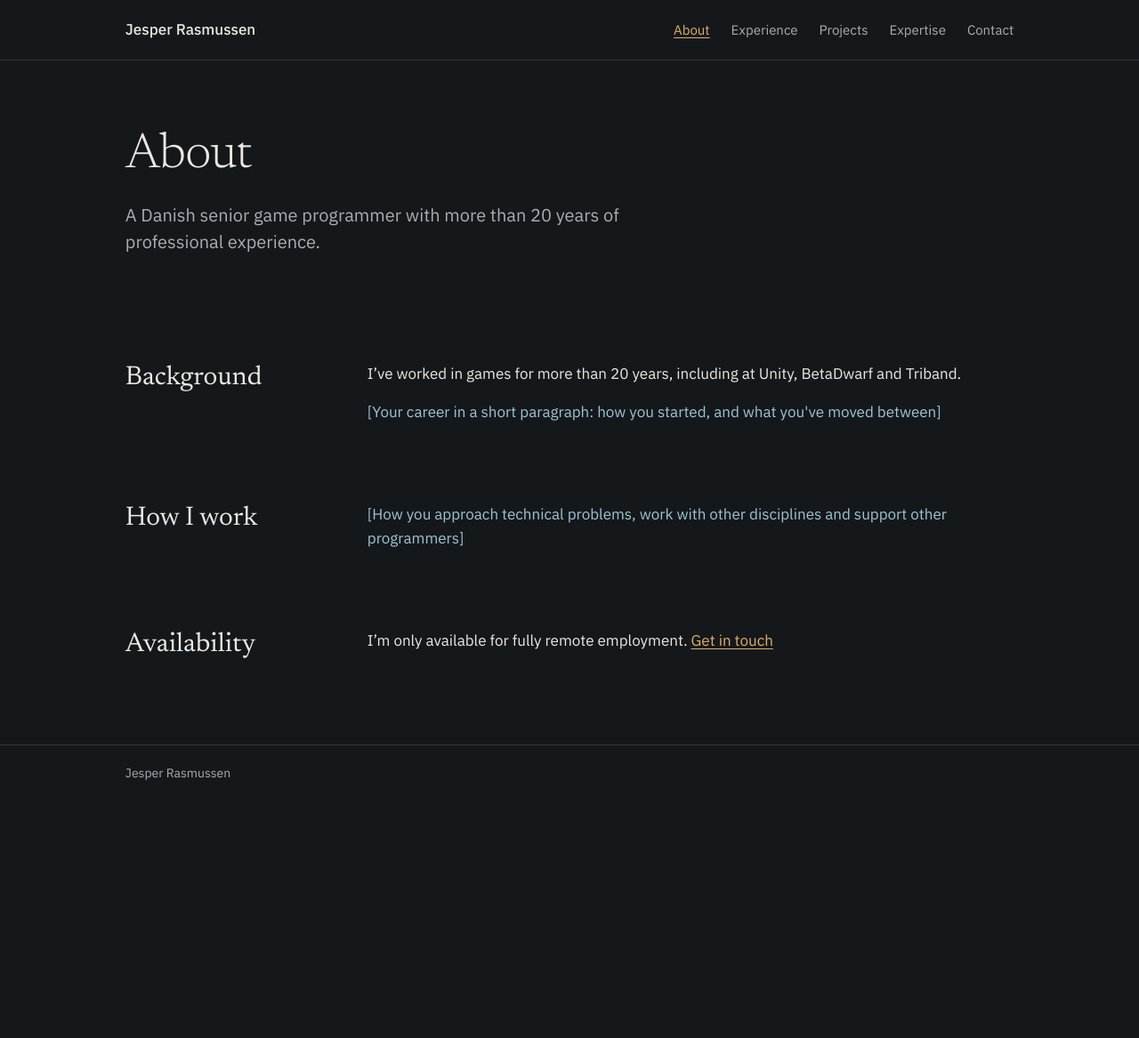
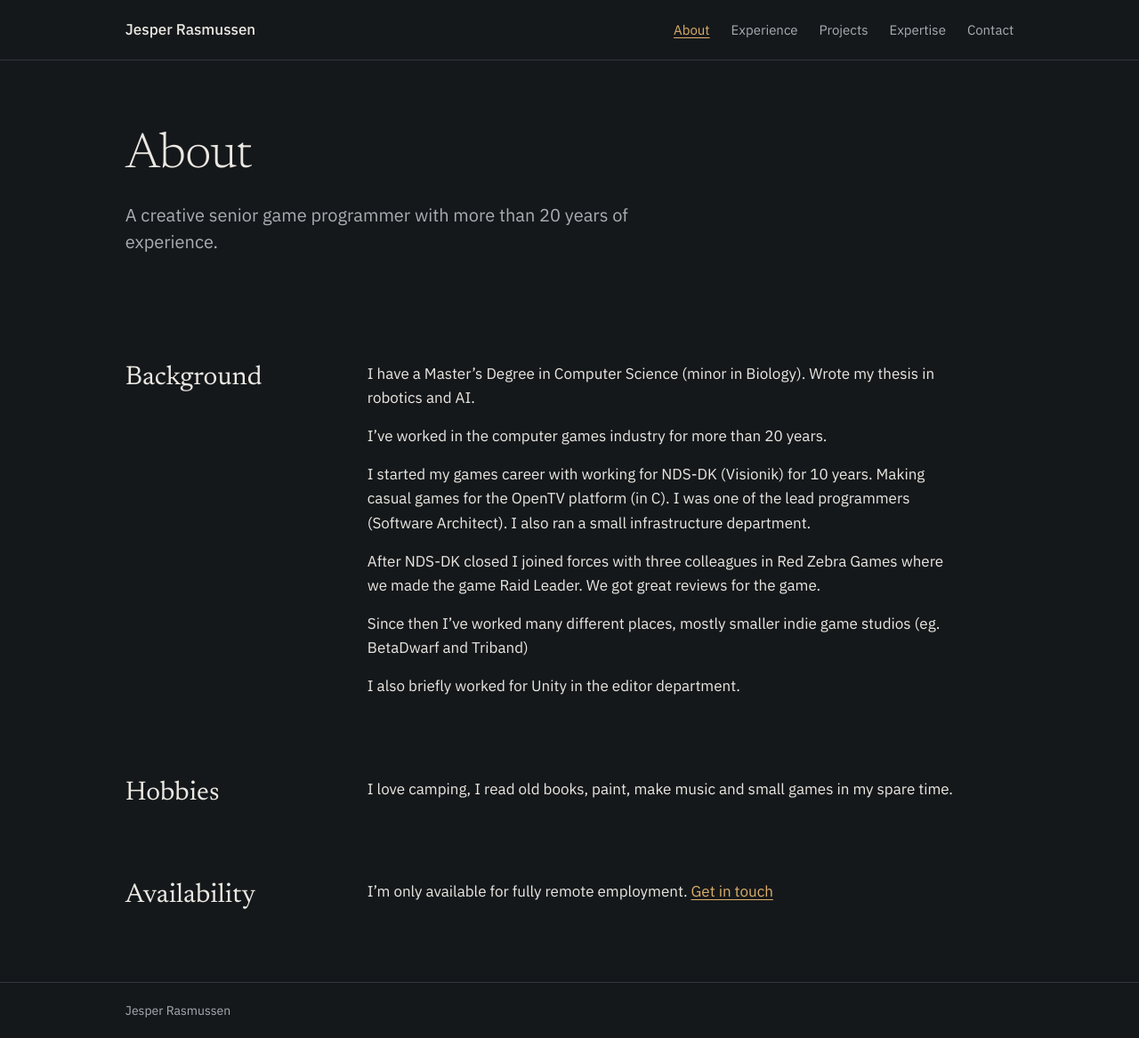
Before and after one commit to repsej/repsej.github.io, a Jekyll site: the page built from about.md, in a window 1280 px wide. Shown: the whole page at 89% size. Built offline with Jekyll 4.4.1, drawn with Linux system fonts in a browser that asks for light colours; before the commit the page ends 900 px from its top, so only the background shows below that.

Commit message:
Made a plan.  Started it. Wrote more on the about section.

```diff
--- a/_config.yml
+++ b/_config.yml
@@ -39,6 +39,8 @@ defaults:
 
 exclude:
   - README.md
+  - PLAN.md
+  - CLAUDE.md
   - Gemfile
   - Gemfile.lock
   - .ruby-version
--- a/about.md
+++ b/about.md
@@ -2,20 +2,32 @@
 title: About
 nav_order: 1
 permalink: /about/
-description: About Jesper Rasmussen, a Danish senior game programmer.
-lede: A Danish senior game programmer with more than 20 years of professional experience.
+description: About Jesper Rasmussen, a creative senior game programmer.
+lede: A creative senior game programmer with more than 20 years of experience.
 sections: true
 ---
 
 ## Background
 
-I've worked in games for more than 20 years, including at Unity, BetaDwarf and Triband.
+I have a Master's Degree in Computer Science (minor in Biology). Wrote my thesis in robotics and AI.
 
-<mark>[Your career in a short paragraph: how you started, and what you've moved between]</mark>
+I've worked in the computer games industry for more than 20 years.
 
-## How I work
+I started my games career with working for NDS-DK (Visionik) for 10 years. Making casual games for the OpenTV platform (in C). I was one of the lead programmers (Software Architect). I also ran a small infrastructure department.
 
-<mark>[How you approach technical problems, work with other disciplines and support other programmers]</mark>
+After NDS-DK closed I joined forces with three colleagues in Red Zebra Games where we made the game Raid Leader. We got great reviews for the game.
+
+Since then I've worked many different places, mostly smaller indie game studios (eg. BetaDwarf and Triband)
+
+I also briefly worked for Unity in the editor department.
+
+## Hobbies
+
+I love camping, I read old books, paint, make music and small games in my spare time.
+
+<!-- ## How I work
+
+<mark>[How you approach technical problems, work with other disciplines and support other programmers]</mark> -->
 
 ## Availability
 
```
Also changed, not shown: CLAUDE.md (added, +14 -0 lines), PLAN.md (added, +50 -0 lines), contact.md (+2 -2 lines), expertise.md (+0 -6 lines), index.md (+1 -2 lines), .github/workflows/pages.yml.
